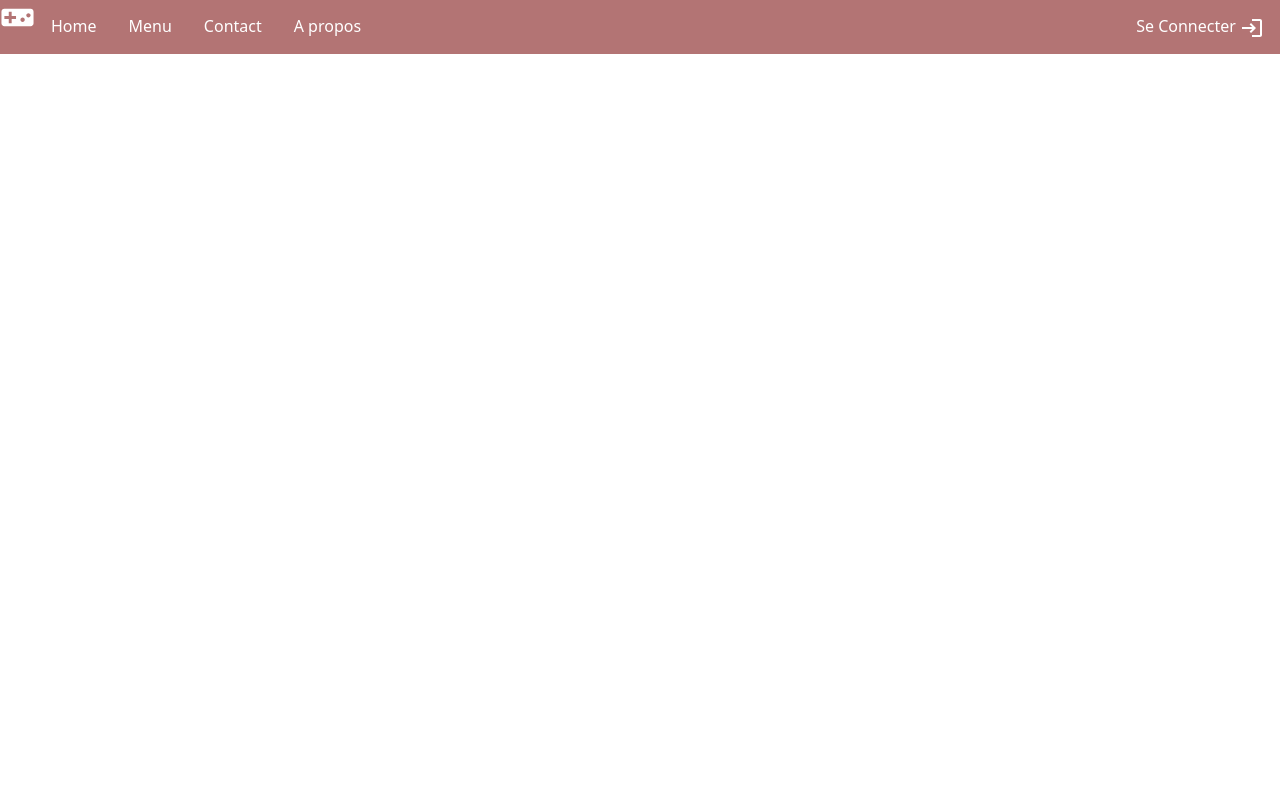
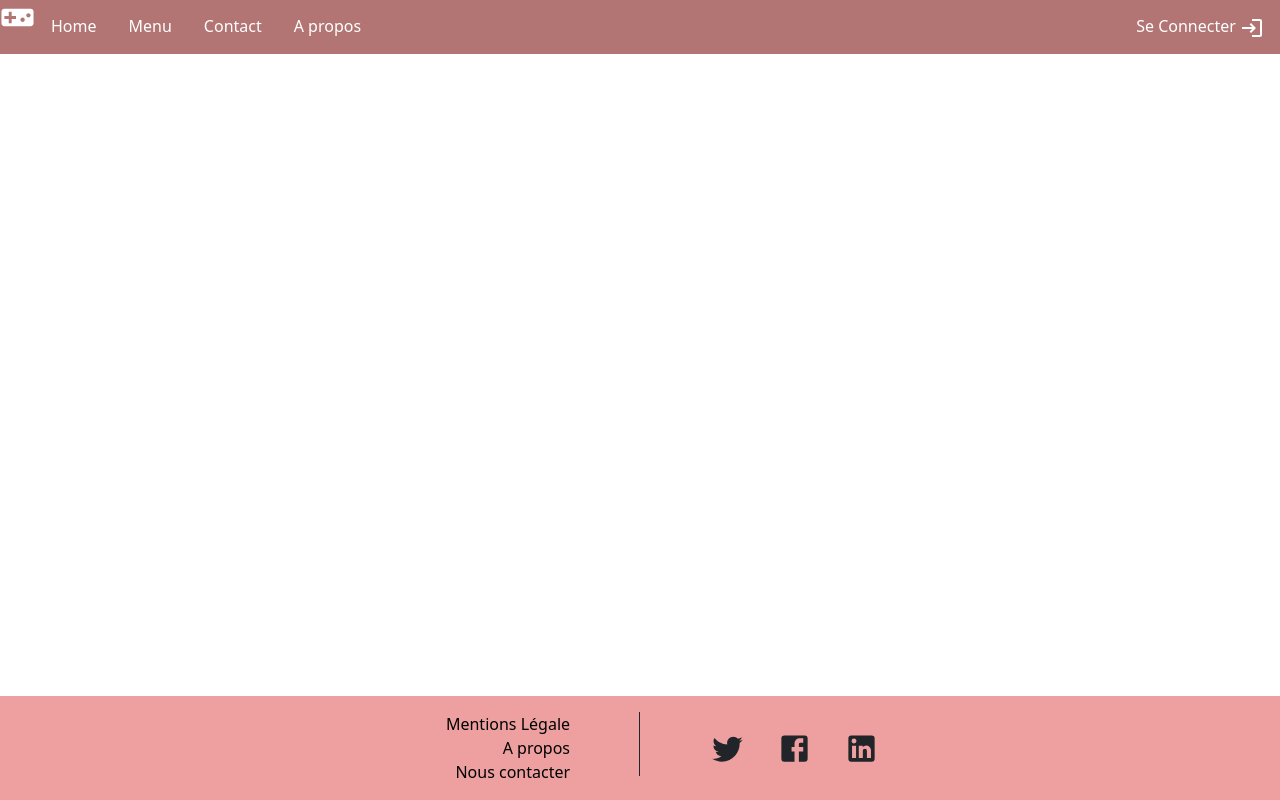
Before and after one commit to Daeriss/ActuGaming, a React (Create React App) app: page /mentionLegal in a window 1280 px wide. Built offline with nearby package versions, Linux system fonts and the light colour scheme.

Commit message:
UPDATE - ajout du component ABarreVertica qui remplace le span dans le Footer, bien lire la doc pour voir comment personnaliser le style de la barre + update du footer pour prend en compte l'utilisation de ABarreVertical + ajout du footer sur la app.js

```diff
--- a/src/App.js
+++ b/src/App.js
@@ -12,12 +12,13 @@ import ArticlePage from "./pages/ArticlePage/ArticlePage";
 import ArticlesPage from "./pages/ArticlesPages/ArticlesPage";
 import MentionLegalPage from "./pages/MentionLegalPage/MentionLegalPage";
 import NavBar from "./components/NavBar/NavBar";
+import Footer from "./components/Footer/Footer";
 
 function App() {
     return (
         <div className='container-fluid p-0'>
             <Router>
-                <div className='row'>
+                <div >
                     <NavBar />
                 </div>
                 <Routes>
@@ -29,6 +30,9 @@ function App() {
                     <Route path="/articles" element={<ArticlesPage/>}></Route>
                     <Route path="/mentionLegal" elemet={<MentionLegalPage/>}></Route>
                 </Routes>
+                <div>
+                    <Footer></Footer>
+                </div>
             </Router>
         </div>
     );
--- /dev/null
+++ b/src/components/Atomic/ABarreVertical.jsx
@@ -0,0 +1,47 @@
+import React from "react";
+
+/**
+ * les params du style par défaut sont :
+ * borderColor = "black", borderLeft= " 1px solid", *
+ * height= "4rem", display= "inline-block", marginTop="1rem"
+ * pour tout modification du style veuillez utiliser les balises par défaut
+ * @param styles Style personnalisé écriture demandé : styles={{borderColor : "red"}}
+ * @param props
+ * @returns {JSX.Element}
+ * @constructor
+ */
+function ABarreVertical(styles,...props) {
+
+
+    let styleCustom = {
+        borderColor : "black",
+        borderLeft: " 1px solid",
+        height: "4rem",
+        display: "inline-block",
+        marginTop: "1rem"
+    };
+
+
+    if (styles.styles){
+        styleCustom = styles.styles;
+        if(!styleCustom.borderColor)
+            styleCustom.borderColor = "black";
+        if (!styleCustom.borderLeft)
+            styleCustom.borderLeft= " 1px solid";
+        if (!styleCustom.height)
+            styleCustom.height= "4rem";
+        if (!styleCustom.display)
+            styleCustom.display= "inline-block";
+        if (!styleCustom.marginTop)
+            styleCustom.marginTop="1rem";
+
+    }
+
+
+
+    return(
+        <span style={styleCustom}></span>
+    )
+}
+
+export default ABarreVertical;
--- a/src/components/Footer/Footer.jsx
+++ b/src/components/Footer/Footer.jsx
@@ -4,6 +4,7 @@ import TwitterIcon from '@mui/icons-material/Twitter';
 import FacebookIcon from '@mui/icons-material/Facebook';
 import LinkedInIcon from '@mui/icons-material/LinkedIn';
 import 'bootstrap/dist/css/bootstrap.css';
+import ABarreVertical from "../Atomic/ABarreVertical";
 
 
 function Footer(){
@@ -14,7 +15,7 @@ function Footer(){
                 <ALink to={"/about"} styles={{textDecoration: "none", color: "black"}}>A propos</ALink>
                 <ALink to={"/contact"} styles={{textDecoration: "none", color: "black"}}>Nous contacter</ALink>
             </div>
-            <span style={{borderLeft: "1px solid black", height: "4rem", display: "inline-block",marginTop:"1rem"}}></span>
+            <ABarreVertical />
             <div className="col-5 d-flex align-items-center">
                 <TwitterIcon style={{marginRight:"2rem"}} fontSize="large"/>
                 <FacebookIcon  style={{marginRight:"2rem"}} fontSize="large"/>
```
